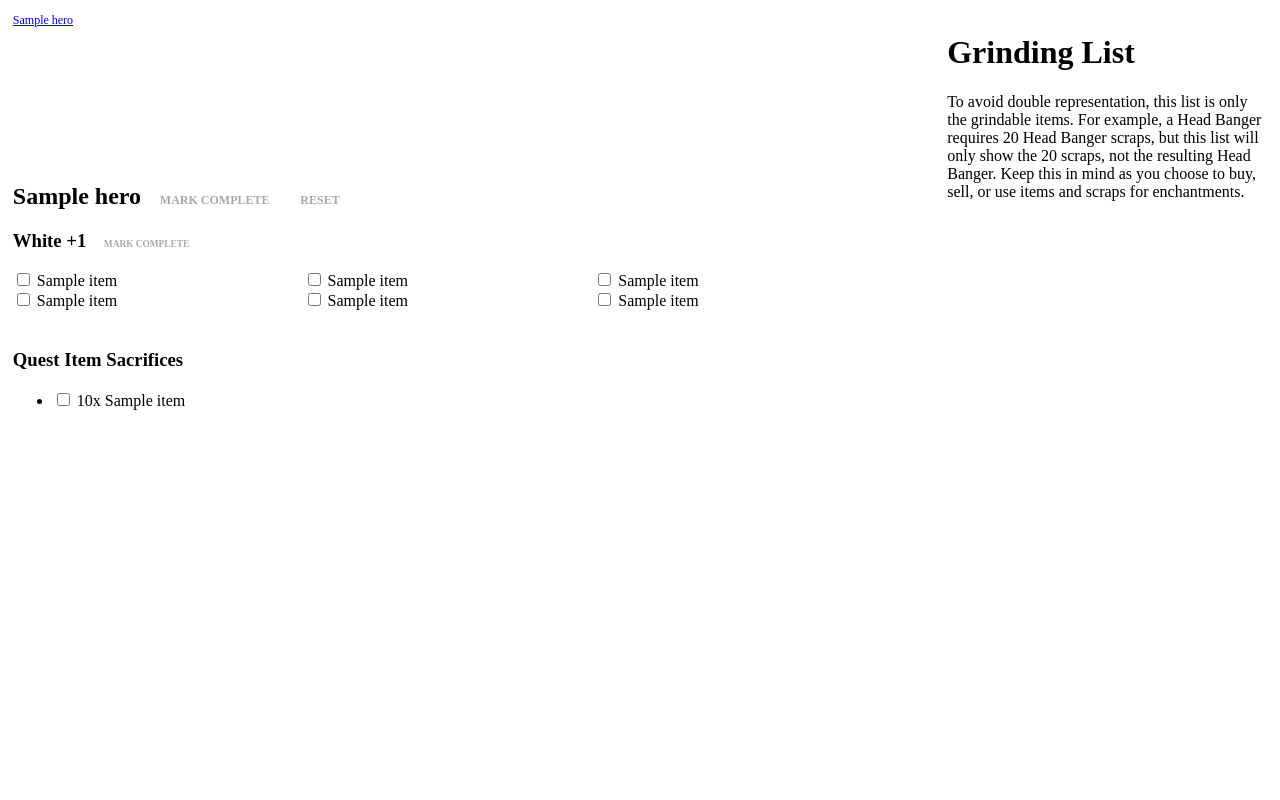
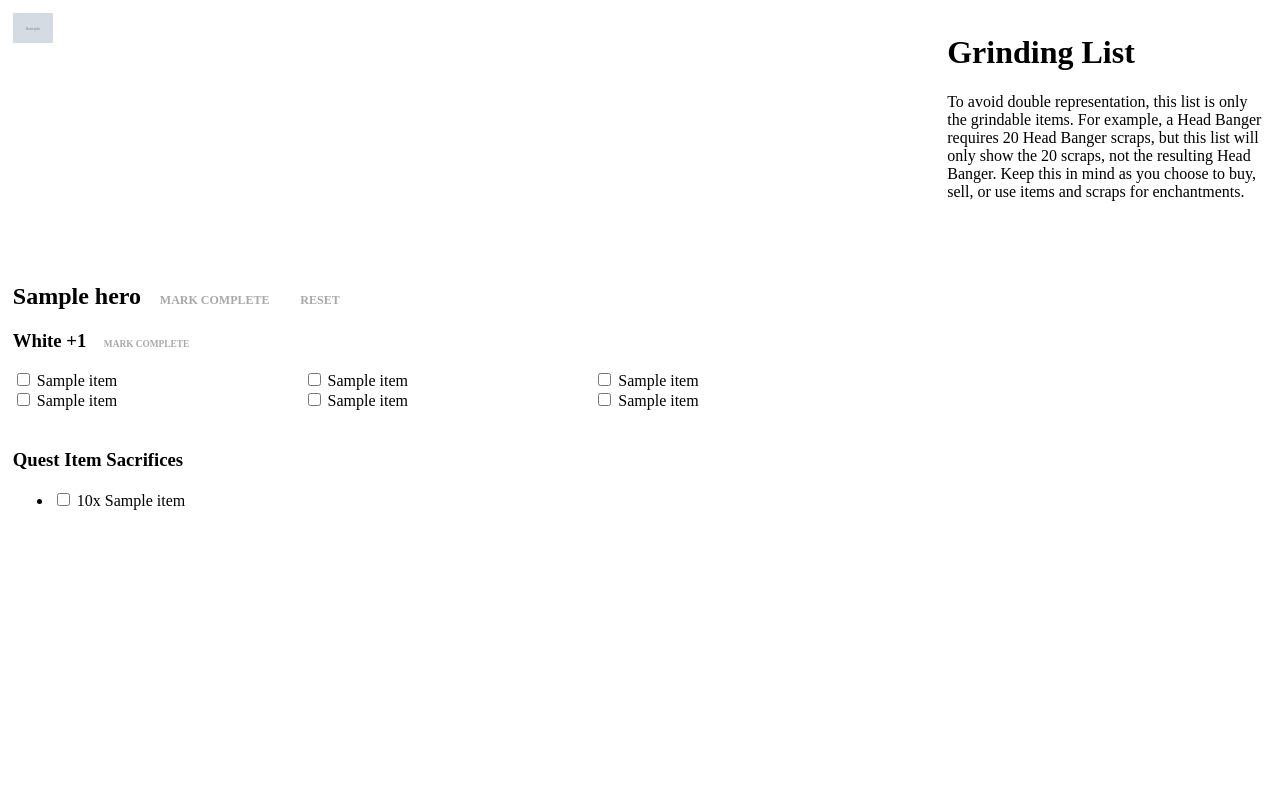
Before and after one commit to DanaMercury/dragonsoul, a Django app: template gear/templates/gear/index.html in a window 1280 px wide. Run offline with Django 3.2, Linux system fonts and the light colour scheme; tables that the repository leaves empty hold one stand-in row (values such as "Sample post"); the template is opened without the code that fills it: values that come from a table or form of the project are taken from there, most other values are stand-ins (such as "Sample title", 1, 10 or a date in 2020); grey boxes marked "Sample" are stand-in pictures; some libraries are stand-ins or nearby versions.

Commit message:
added hero images

```diff
--- a/dragonsoul/settings.py
+++ b/dragonsoul/settings.py
@@ -139,6 +139,9 @@ STATICFILES_DIRS = [
 # https://warehouse.python.org/project/whitenoise/
 STATICFILES_STORAGE = 'whitenoise.storage.CompressedManifestStaticFilesStorage'
 
+MEDIA_ROOT = os.path.join(PROJECT_ROOT, 'mediafiles')
+MEDIA_URL = '/media/'
+
 def show_toolbar(request):
     return True
 
--- a/dragonsoul/urls.py
+++ b/dragonsoul/urls.py
@@ -16,10 +16,12 @@ Including another URLconf
 from django.conf.urls import url, include
 from django.contrib import admin
 from django.views.generic import RedirectView
+from django.conf import settings
+from django.conf.urls.static import static
 
 urlpatterns = [
     url(r'^admin/', admin.site.urls),
     url(r'^nested_admin/', include('nested_admin.urls')),
 	url(r'^gear/', include('gear.urls')),
     url(r'^$', RedirectView.as_view(url='/gear')),
-]
+] + static(settings.MEDIA_URL, document_root=settings.MEDIA_ROOT)
--- a/gear/templates/gear/index.html
+++ b/gear/templates/gear/index.html
@@ -7,10 +7,11 @@
 		.color4 { color: purple; }
 		.color5 { color: orange; }
 		#itemlist { position: fixed; top: 0; right: 0; bottom: 0; width: 25%; padding: 1vw; overflow: scroll; }
-		#heronav { position: fixed; top: 0; left: 0; height: 90px; width: 70%; padding: 1vw; font-size: 75%; }
-		#herogear { position: fixed; top: 120px; left: 0; bottom: 0; width: 70%; padding: 1vw; overflow: scroll; }
+		#heronav { position: fixed; top: 0; left: 0; height: 200px; width: 70%; padding: 1vw; }
+		#heronav img { width: 40px; }
+		#herogear { position: fixed; top: 220px; left: 0; bottom: 0; width: 70%; padding: 1vw; overflow: scroll; }
 		#herolist, .rarity ul { list-style: none; margin: 0; padding: 0; }
-		#herolist li { float: left; padding-right: 20px; }
+		#herolist li { float: left; padding-right: 5px; }
 		.rarity.complete ul { display: none; }
 		.rarity ul li { display: inline-block; width: 32%; float-left; }
 		h2, h3 { clear: both; }
@@ -26,7 +27,7 @@
 	<div id="heronav">
 		<ul id="herolist">
 			{% for hero in heroes %}
-				<li><a href="#{{hero.id}}">{{ hero.name }}</a></li>
+				<li><a href="#{{hero.id}}"><img src="/media/{{ hero.image }}" /></a></li>
 			{% endfor %}
 		</ul>
 	</div>
--- a/heroes/admin.py
+++ b/heroes/admin.py
@@ -16,7 +16,7 @@ class QuestInline(admin.TabularInline):
 class HeroAdmin(admin.ModelAdmin):
 	""" Putting Rarity and Quest forms into the Hero form """
 	fieldsets = [
-		(None, {'fields':['name']}),
+		(None, {'fields':['name','image']}),
 	]
 	inlines = [RarityInline, QuestInline]
 	search_fields = ['name']
--- a/heroes/models.py
+++ b/heroes/models.py
@@ -5,6 +5,9 @@ from gear.models import Item
 class Hero(models.Model):
 	"""Name of the Hero"""
 	name = models.CharField(max_length = 200, unique = True, null = True)
+	image = models.ImageField(upload_to = 'heroes', height_field = 'height', width_field = 'width', null = True)
+	height = models.IntegerField(default = 0)
+	width = models.IntegerField(default = 0)
 
 	def __str__(self):
 		return self.name
--- a/requirements.txt
+++ b/requirements.txt
@@ -5,3 +5,4 @@ psycopg2==2.6.2
 whitenoise==3.2
 django-nested-admin==3.0.8
 django-debug-toolbar==1.5
+pillow==3.3.1
```
Also changed, not shown: dragonsoul/mediafiles/heroes/ad-right.jpg (added), dragonsoul/mediafiles/heroes/bardbarian.png (added), dragonsoul/mediafiles/heroes/dwarven_archer.png (added), heroes/migrations/0017_hero_image.py (added), heroes/migrations/0018_auto_20160909_0116.py (added).
